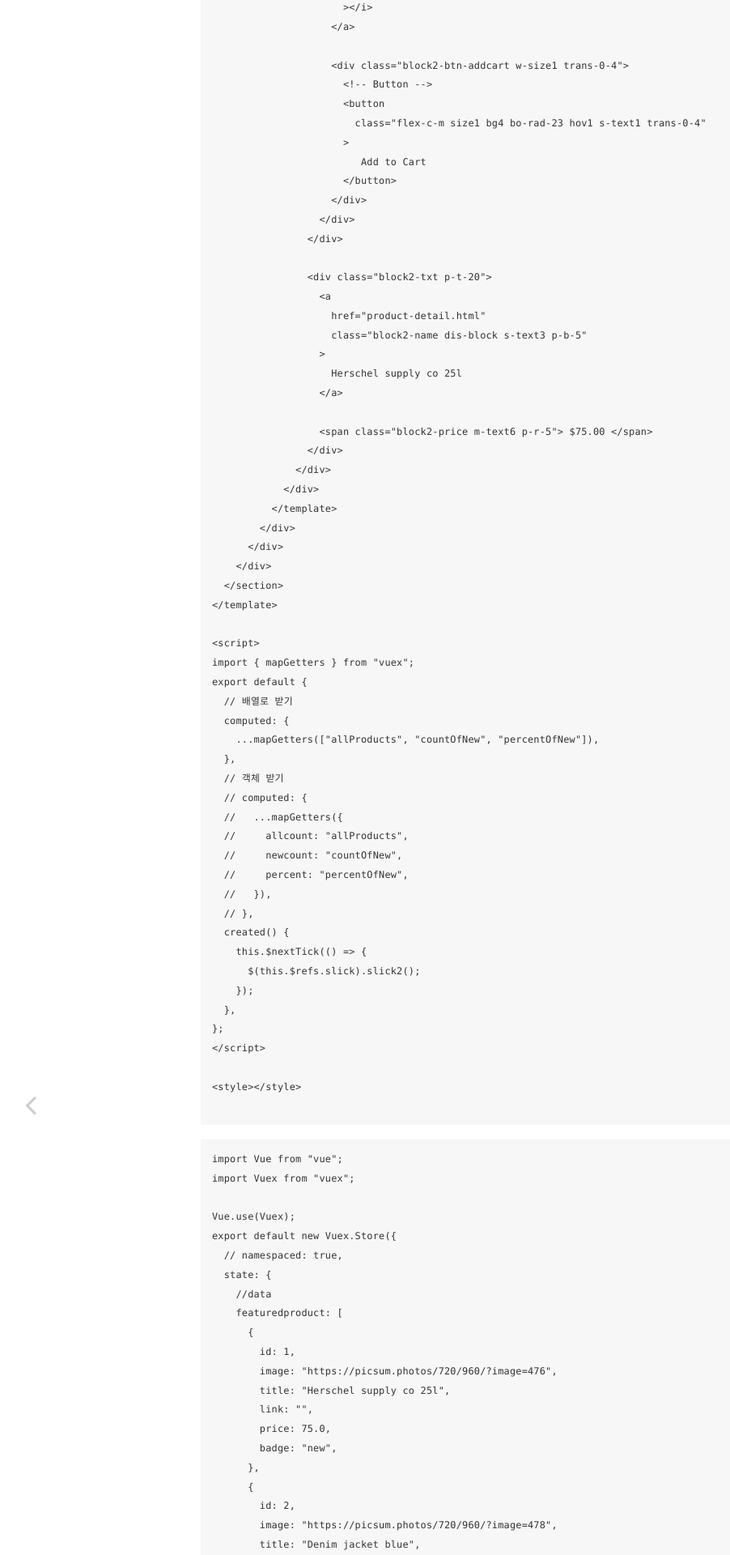
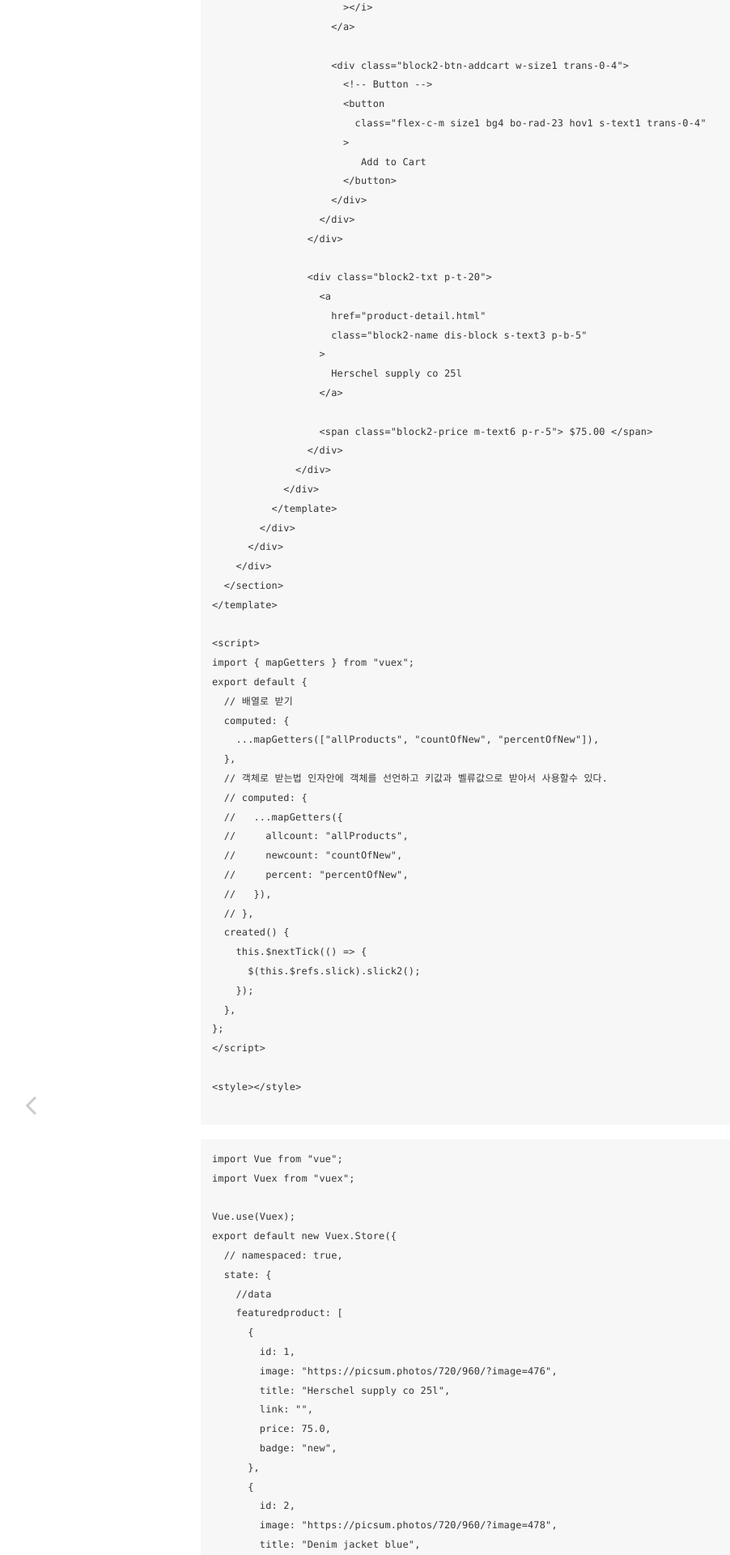
Before and after one commit to xsiasu/xsiasu.github.io, a Jekyll site: the page built from _posts/2019-04-29-license.md, in a window 1280 px wide. Shown: the part 1108-3028 px from the top of the page at 81% size, without its empty margins (7-909 px from the left). Built offline with Jekyll 4.4.1, drawn with Linux system fonts in a browser that asks for light colours; some of the changed text lies outside the part shown.

Commit message:
Update 2019-04-29-license.md

```diff
--- a/_posts/2019-04-29-license.md
+++ b/_posts/2019-04-29-license.md
@@ -87,7 +87,7 @@ export default {
   computed: {
     ...mapGetters(["allProducts", "countOfNew", "percentOfNew"]),
   },
-  // 객체 받기
+  // 객체로 받는법 인자안에 객체를 선언하고 키값과 벨류값으로 받아서 사용할수 있다.
   // computed: {
   //   ...mapGetters({
   //     allcount: "allProducts",
```
